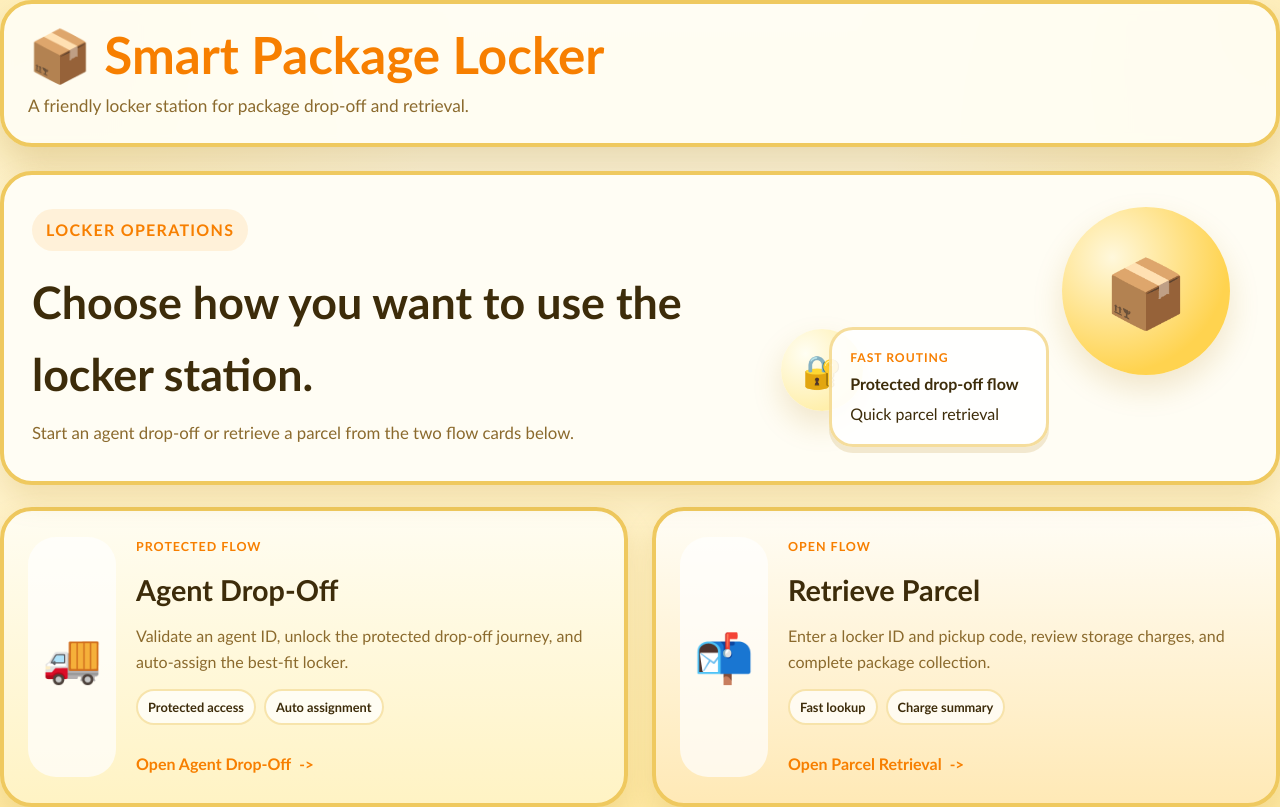
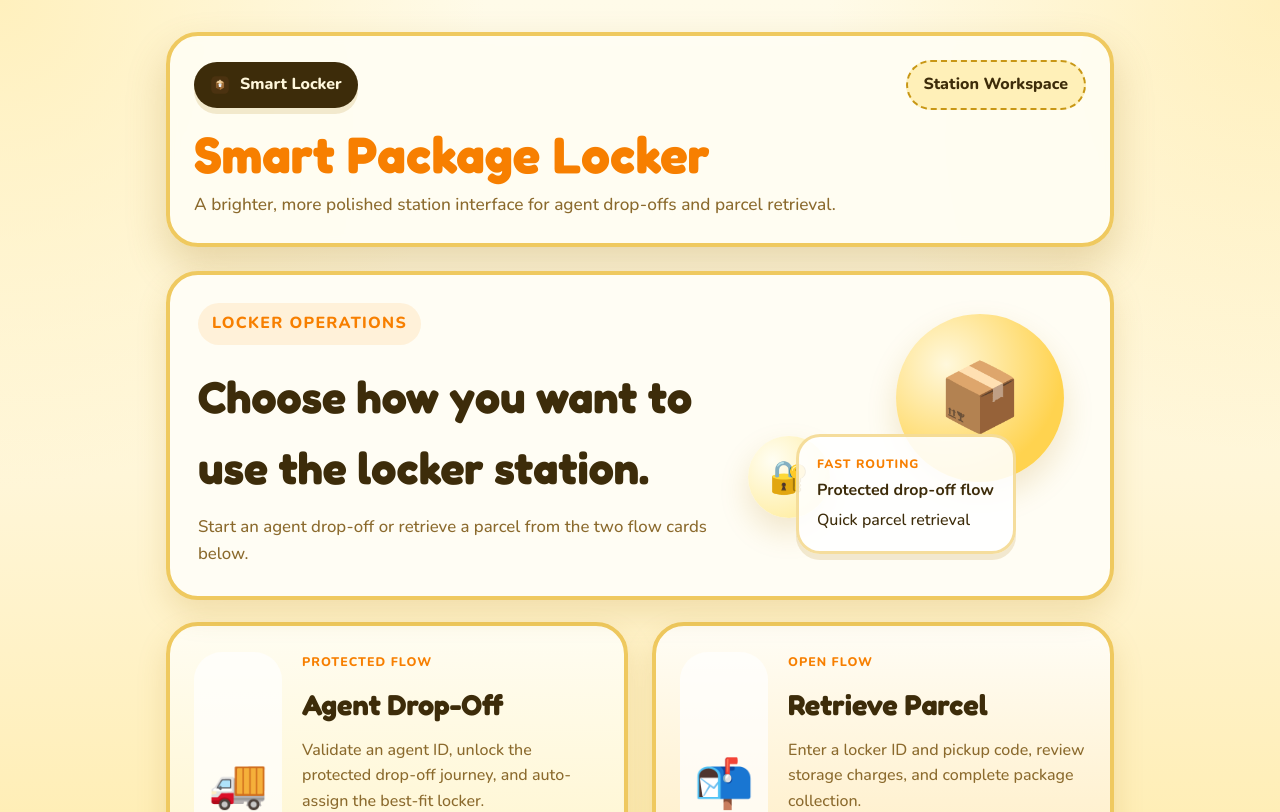
Before and after one commit to PyConqueror/you-shall-not-steal, a React (Vite) app in the folder apps/web/: page / in a window 1280 px wide. Shown: the top 812 px of the page. Built offline with nearby package versions, Linux system fonts and the light colour scheme.

Commit message:
feat: update smart locker branding
Align the header and favicon around a shared box logo and tighten the landing shell branding. This keeps the entry experience focused and the product identity consistent.

```diff
--- a/apps/web/index.html
+++ b/apps/web/index.html
@@ -2,8 +2,15 @@
 <html lang="en">
   <head>
     <meta charset="UTF-8" />
-    <link rel="icon" type="image/svg+xml" href="/vite.svg" />
+    <link rel="icon" type="image/svg+xml" href="/box-logo.svg" />
     <meta name="viewport" content="width=device-width, initial-scale=1.0" />
+    <meta name="theme-color" content="#ffc933" />
+    <link rel="preconnect" href="https://fonts.googleapis.com" />
+    <link rel="preconnect" href="https://fonts.gstatic.com" crossorigin />
+    <link
+      href="https://fonts.googleapis.com/css2?family=Fredoka:wght@500;600;700&family=Nunito:wght@500;700;800&display=swap"
+      rel="stylesheet"
+    />
     <title>Smart Package Locker</title>
   </head>
   <body>
--- a/apps/web/src/components/AppShell.tsx
+++ b/apps/web/src/components/AppShell.tsx
@@ -1,19 +1,34 @@
-import React from 'react';
+import type { ReactNode } from "react";
+import { Link } from "react-router-dom";
 
 interface AppShellProps {
-  children: React.ReactNode;
+  children: ReactNode;
 }
 
 export function AppShell({ children }: AppShellProps) {
   return (
-    <div className="app-container">
+    <div className="app-shell">
       <header className="app-header">
-        <h1 className="app-title">📦 Smart Package Locker</h1>
-        <p className="app-subtitle">A friendly locker station for package drop-off and retrieval.</p>
+        <div className="app-header-top">
+          <Link to="/" className="brand-pill">
+            <img
+              src="/box-logo.svg"
+              alt=""
+              className="brand-pill-icon"
+            />
+            Smart Locker
+          </Link>
+          <span className="app-header-badge">Station Workspace</span>
+        </div>
+
+        <h1 className="app-title">Smart Package Locker</h1>
+        <p className="app-subtitle">
+          A brighter, more polished station interface for agent drop-offs and
+          parcel retrieval.
+        </p>
       </header>
-      <main>
-        {children}
-      </main>
+
+      <main className="app-main">{children}</main>
     </div>
   );
 }
--- a/apps/web/src/styles/global.css
+++ b/apps/web/src/styles/global.css
@@ -124,7 +124,10 @@ button {
 }
 
 .brand-pill-icon {
-  font-size: 1.15rem;
+  width: 20px;
+  height: 20px;
+  display: block;
+  flex-shrink: 0;
 }
 
 .app-header-badge {
```
Also changed, not shown: apps/web/public/box-logo.svg (added).
